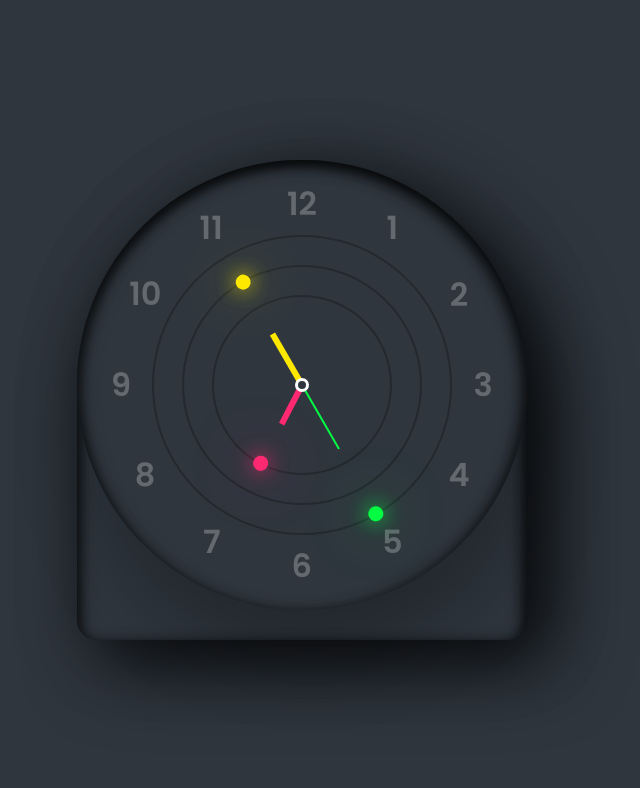
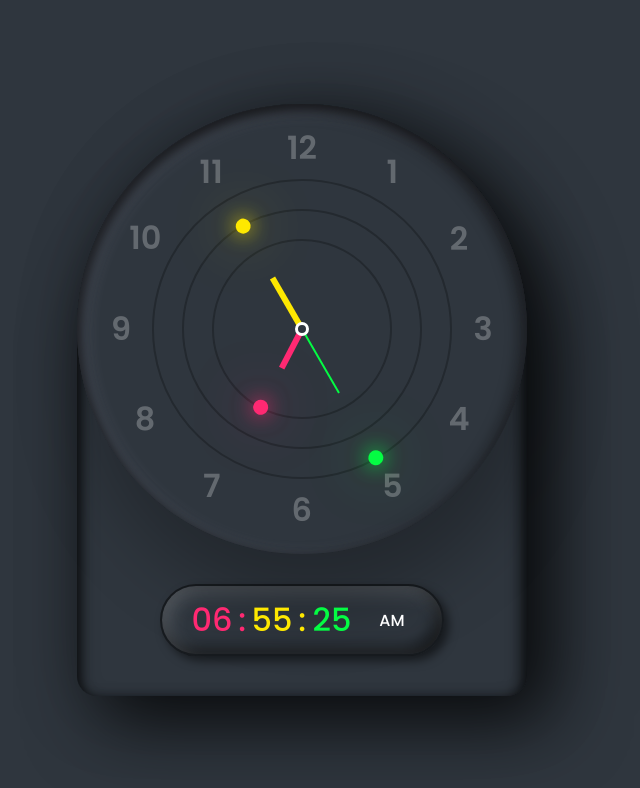
Before and after one commit to Ranjeet0302Singh/-JavaScript-30-Days-Challenge, a plain HTML site: page Clock/index.html in a window 1280 px wide. Shown: the whole page, without its empty margins (338-978 px from the left). Drawn offline with Linux system fonts and the light colour scheme.

Commit message:
digital clock done

```diff
--- a/Clock/index.html
+++ b/Clock/index.html
@@ -27,6 +27,15 @@
         <span style="--i: 11"><b>11</b></span>
         <span style="--i: 12"><b>12</b></span>
       </div>
+<!-- Digital Clock  -->
+
+<div id="time">
+    <div id="hours" style="--clr: #ff2972;">00</div>
+    <div id="minutes" style="--clr: #fee800;">00</div>
+    <div id="seconds" style="--clr: #04fc43;">00</div>
+    <div id="ampm">AM</div>
+</div>
+
     </div>
     <script src="script.js"></script>
     <!-- <script>
--- a/Clock/script.js
+++ b/Clock/script.js
@@ -11,4 +11,29 @@ setInterval(() => {
   hr.style.transform = `rotateZ(${hh + mm / 12}deg)`;
   mn.style.transform = `rotateZ(${mm}deg)`;
   sc.style.transform = `rotateZ(${ss}deg)`;
+
+  //   Digital clock
+  let hours = document.getElementById("hours");
+  let minutes = document.getElementById("minutes");
+  let seconds = document.getElementById("seconds");
+  let ampm = document.getElementById("ampm");
+
+  let h = new Date().getHours();
+  let m = new Date().getMinutes();
+  let s = new Date().getSeconds();
+
+  let am=h >=12?"PM":"AM";
+
+  if (h>12){
+    h=h-12;
+  }
+
+  h=(h<10)?"0"+h:h
+  m=(m<10)?"0"+m:m
+  s=(s<10)?"0"+s:s
+
+  hours.innerHTML = h;
+  minutes.innerHTML = m;
+  seconds.innerHTML = s;
+  ampm.innerHTML=am;
 });
--- a/Clock/style.css
+++ b/Clock/style.css
@@ -24,6 +24,7 @@ body{
     display: flex;
     justify-content: center;
     align-items: center;
+    flex-direction: column;
 }
 .clock{
     position: relative;
@@ -31,7 +32,7 @@ body{
     height: 450px;
     background: #2f363e;
     border-radius: 50%;
-    box-shadow: 10px 50px 70px rgba(0, 0, 0, 0.25),inset 5px 5px 10px rgba(0, 0, 0, 0.5),inset 5px 5px 20px rgba(0, 0, 0, 0.2),inset -5px 5px 15px rgba(0, 0, 0, 0.75);
+    box-shadow: 10px 50px 70px rgba(0, 0, 0, 0.25),inset 5px 5px 10px rgba(0, 0, 0, 0.5),inset 5px 5px 20px rgba(225, 225, 255, 0.2),inset -5px 5px 15px rgba(0, 0, 0, 0.75);
     display: flex;
     justify-content: center;
     align-items: center;
@@ -112,3 +113,49 @@ body{
     box-shadow: 0 0 20px var(--clr),
     0 0 60px var(--clr);
 }
+
+/* digital clock style */
+#time{
+    margin-bottom: 40px;
+    display: flex;
+    padding: 10px 20px;
+    font-size: 2em;
+    font-weight: 600;
+    border: 2px solid rgba(0, 0, 0, 0.5);
+    border-radius: 40px;
+    box-shadow: 5px 5px 10px rgba(0, 0, 0, 0.5),
+    inset 5px 5px 20px rgba(255, 255, 255, 0.2),
+    inset -5px -5px 15px rgba(0, 0, 0, 0.75);
+}
+
+#time div{
+    position: relative;
+    width: 60px;
+    text-align: center;
+    font-weight: 500;
+    color: var(--clr);
+}
+#time div:nth-child(1)::after,#time div:nth-child(2)::after{
+    content: ':';
+    position: absolute;
+    right: -4px;
+}
+#time div:last-child{
+    font-size: 0.5em;
+    display: flex;
+    justify-content: center;
+    align-items: center;
+    color: #fff;
+}
+#time div:nth-child(2)::after{
+    animation: animate 1s steps(1) infinite;
+}
+
+@keyframes animate {
+    0%{
+        opacity: 1;
+    }
+    50%{
+        opacity: 0;
+    }
+}
```
